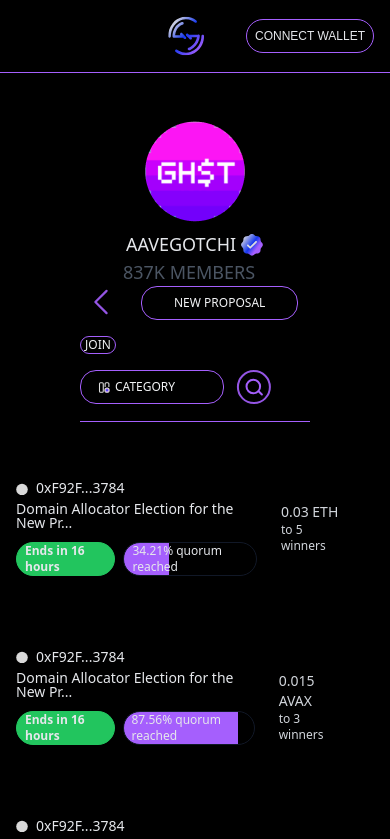
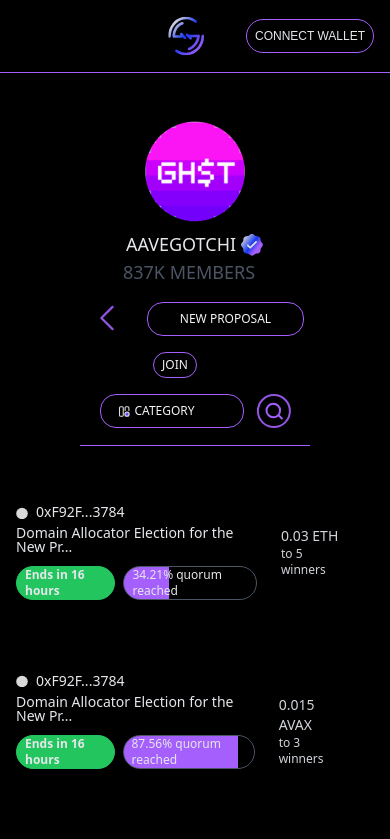
Before and after one commit to aerius-labs/zk-snap-frontend, a Next.js app: page /community/1 in a window 390 px wide. Shown: the top 839 px of the page. Built offline with nearby package versions, Linux system fonts and the light colour scheme.

Commit message:
fix: style issues

```diff
--- a/components/CommunityPageBar.tsx
+++ b/components/CommunityPageBar.tsx
@@ -5,7 +5,7 @@
 function CommunityPageBar() {
     return (
     <div className="w-full">
-    <div className='flex items-center mb-4 flex-row flex-wrap px-20 gap-4 justify-between'>
+    <div className='md:mt-0 mt-4 flex items-center justify-center mb-4 flex-row flex-wrap px-20 gap-4 md:justify-between'>
 
         <div className='flex gap-3 text-xs'>
             <Link href='/'>
@@ -19,7 +19,7 @@
         </div>
 
         {/* New Button in the middle */}
-        <button className='text-gray-100 text-xs border-custom-purple border px-1 mr-10 rounded-2xl'>
+        <button className='text-gray-100 text-xs border-custom-purple border px-2 py-1 mr-10 rounded-2xl'>
             JOIN
         </button>
 
--- a/components/Header.tsx
+++ b/components/Header.tsx
@@ -1,7 +1,7 @@
 import Image from "next/image";
 function Header() {
     return (
-        <div className="w-full">
+        <div className="w-full sticky top-0">
             <section className="flex justify-center items-center p-4">
                 {/* zk-snap logo of header */}
                 <svg className="flex-grow ml-24 text-center" xmlns="http://www.w3.org/2000/svg" width="32" height="40" viewBox="0 0 32 56" fill="none">
--- a/components/Proposal.tsx
+++ b/components/Proposal.tsx
@@ -34,7 +34,7 @@
                         {proposal.quorumReached!==undefined &&
                             <p
                                 style={{ background: `linear-gradient(to right, #A55FFD ${proposal.quorumReached}%, transparent ${proposal.quorumReached}%, transparent 100%)`}}
-                                className='text-gray-200 border border-gray-900 rounded-full flex items-center mt-2 px-2 text-xs'
+                                className='text-gray-200 border border-gray-600 rounded-full flex items-center mt-2 px-2 text-xs'
                             >
                                 {proposal.quorumReached}% quorum reached
                             </p>
--- a/components/ProposalPageBar.tsx
+++ b/components/ProposalPageBar.tsx
@@ -14,7 +14,7 @@
             </Link>
         </div>
         <div className='flex gap-4 text-xs'>
-            <Link href={`/info/1`}>
+            <Link href={`/proposal/1`}>
                 <button className="text-gray-400 border border-custom-purple rounded-full px-1">INFO</button>
             </Link>
             <Link href={`/discussion/1`}>
--- a/components/Slider.tsx
+++ b/components/Slider.tsx
@@ -32,7 +32,7 @@
     return (
       <div className="flex flex-col items-center space-y-4">
         {/* BASIC INFO */}
-        <div className="h-32 px-4 py-2 w-full border border-custom-purple rounded-md">
+        <div className="h-40 md:h-32 px-4 py-2 w-full border border-custom-purple rounded-md">
             <div className='text-sm tracking-wider border-b border-custom-purple py-4'>
               <p>BASIC INFO</p>
             </div>
@@ -41,7 +41,7 @@
         </div>
 
         {/* TIMELINE DETAILS */}
-        <div className="h-40 px-4 w-full border border-custom-purple rounded-md">
+        <div className="h-52 md:h-40 px-4 w-full border border-custom-purple rounded-md">
             <div className='text-sm tracking-wider border-b border-custom-purple py-4'>
               <p>TIMELINE</p>
             </div>
@@ -51,7 +51,7 @@
         </div>
 
         {/* RESULTS */}
-        <div className="h-24 px-4 w-full border border-custom-purple rounded-md">
+        <div className="h-28 md:h-24 px-4 w-full border border-custom-purple rounded-md">
             <div className='text-sm tracking-wider border-b border-custom-purple py-4'>
               <p>RESULTS</p>
             </div>
@@ -74,7 +74,7 @@
         </div>
 
         {/* SUBMISSIONS */}
-        <div className="h-40 px-4 w-full border border-custom-purple rounded-md">
+        <div className="h-48 md:h-40 px-4 w-full border border-custom-purple rounded-md">
             <div className='text-sm tracking-wider border-b border-custom-purple py-4'>
               <p>SUBMISSIONS</p>
             </div>
--- a/pages/proposal/[id].tsx
+++ b/pages/proposal/[id].tsx
@@ -36,7 +36,7 @@
                         {proposalDetail.quorumReached!==undefined &&
                             <p
                                 style={{ background: `linear-gradient(to right, #A55FFD ${proposalDetail.quorumReached}%, transparent ${proposalDetail.quorumReached}%, transparent 100%)`}}
-                                className='text-gray-200 border border-gray-900 rounded-full flex items-center mt-2 px-2 text-xs'
+                                className='text-gray-200 border border-gray-600 rounded-full flex items-center mt-2 px-2 text-xs'
                             >
                                 {proposalDetail.quorumReached}% quorum reached
                             </p>
```
